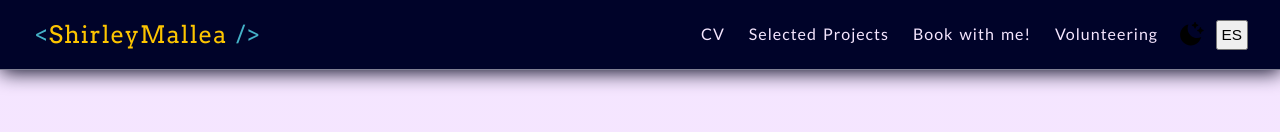
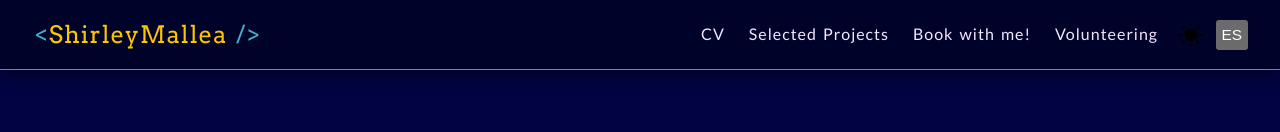
Before and after one commit to shimapi/portfolio, a React (Vite) app: page / in a window 1280 px wide. Shown: the top 132 px of the page. Built offline with nearby package versions, Linux system fonts and the light colour scheme.

Commit message:
feat: add type and dark mode as default

```diff
--- a/src/assets/ThemeContext.jsx
+++ b/src/assets/ThemeContext.jsx
@@ -1,3 +1,4 @@
+import PropTypes from "prop-types";
 import { createContext, useEffect, useState } from "react";
 
 export const ThemeContext = createContext({
@@ -6,7 +7,7 @@ export const ThemeContext = createContext({
 });
 
 export const ThemeProvider = ({ children }) => {
-	const [theme, setTheme] = useState("light");
+	const [theme, setTheme] = useState("dark");
 
 	useEffect(() => {
 		const savedTheme = localStorage.getItem("theme");
@@ -30,3 +31,7 @@ export const ThemeProvider = ({ children }) => {
 		</ThemeContext.Provider>
 	);
 };
+
+ThemeProvider.propTypes = {
+	children: PropTypes.node,
+};
```
Also changed, not shown: 1 other file (tests, documents, lock files or other folders).
